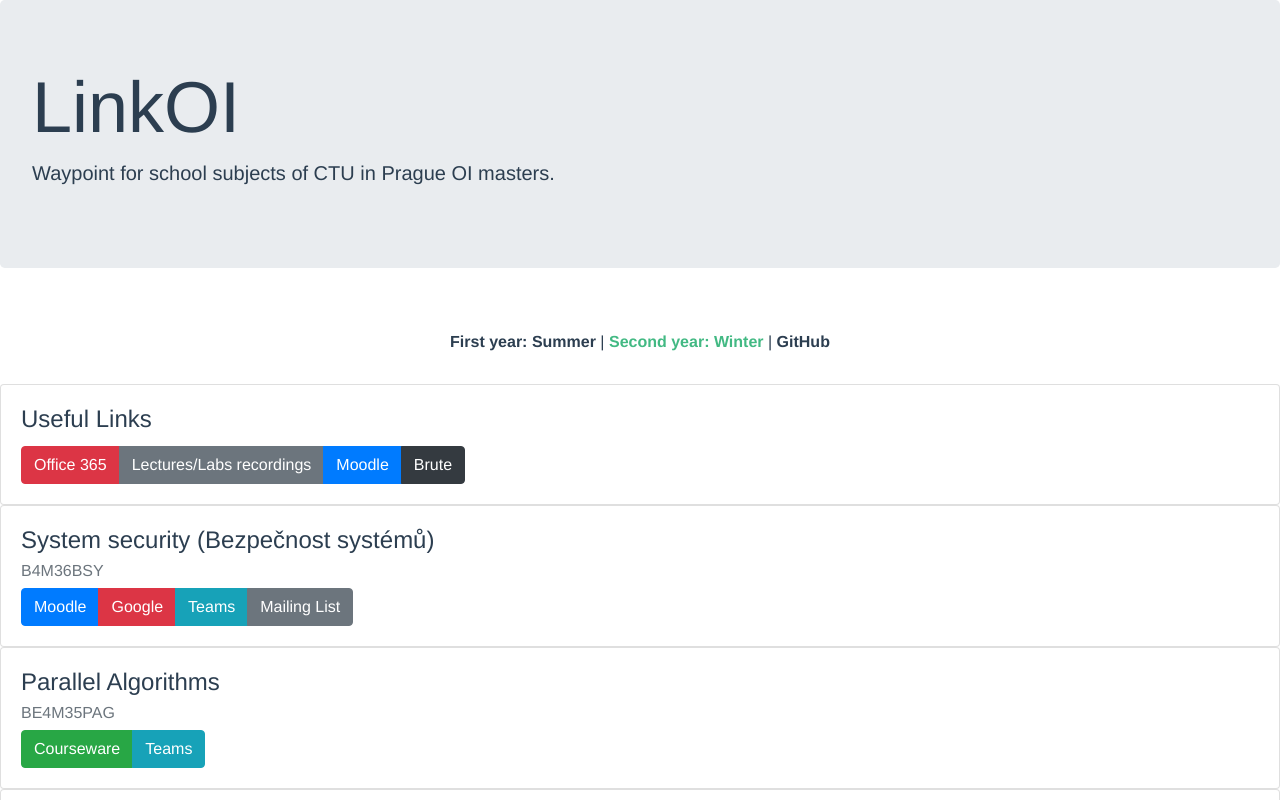
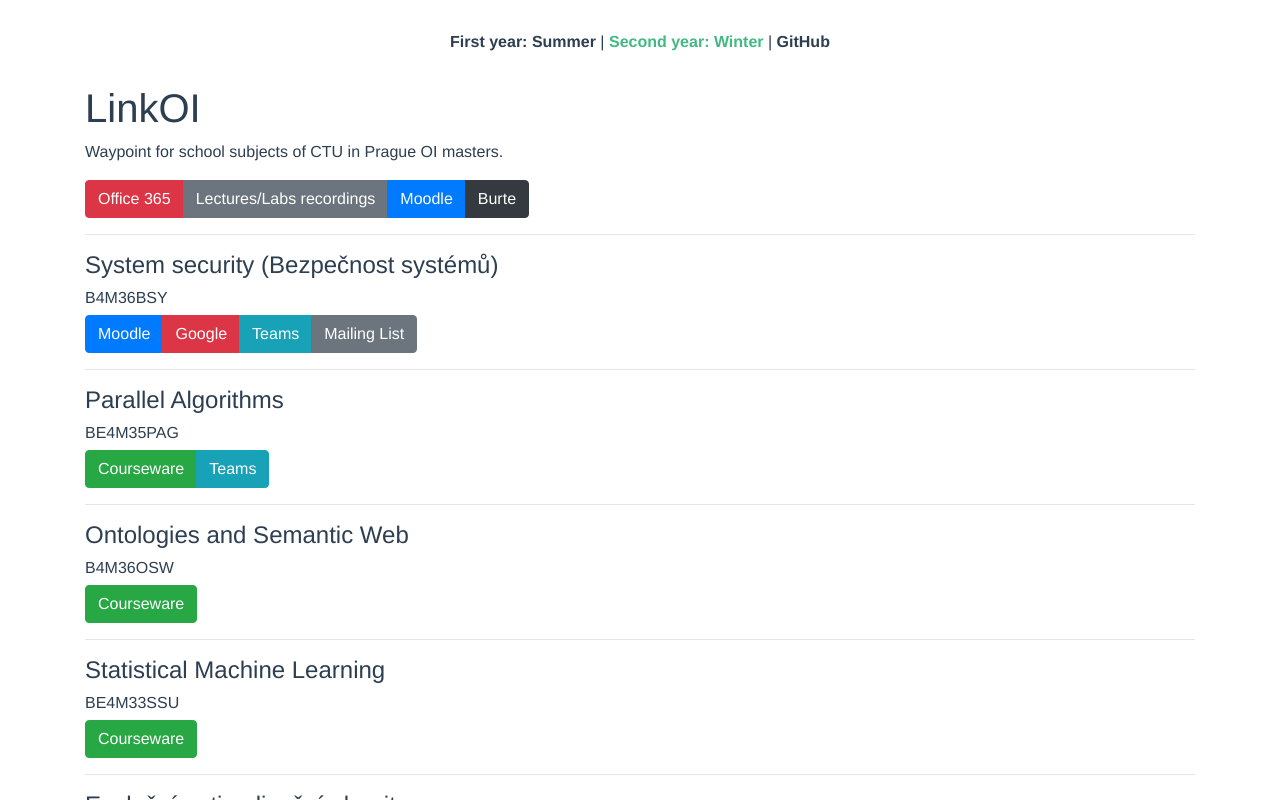
Before and after one commit to skalahonza/linkoi, a Vue app: page /#/second/winter in a window 1280 px wide. Shown: the top 800 px of the page. Built offline with nearby package versions, Linux system fonts and the light colour scheme.

Commit message:
Redesign list of subjects. Make useful links independent.

```diff
--- a/src/App.vue
+++ b/src/App.vue
@@ -1,16 +1,44 @@
 <template>
   <div id="app">
-    <b-jumbotron
-      header="LinkOI"
-      lead="Waypoint for school subjects of CTU in Prague OI masters."
-    >
-    </b-jumbotron>
-    <div id="nav">
-      <router-link to="/first/summer">First year: Summer</router-link> |
-      <router-link to="/second/winter">Second year: Winter</router-link> |
-      <a target="_blank" href="https://github.com/skalahonza/linkoi">GitHub</a>
-    </div>
-    <router-view />
+    <b-container>
+      <div id="nav">
+        <router-link to="/first/summer">First year: Summer</router-link> |
+        <router-link to="/second/winter">Second year: Winter</router-link> |
+        <a target="_blank" href="https://github.com/skalahonza/linkoi"
+          >GitHub</a
+        >
+      </div>
+      <h1>LinkOI</h1>
+      <p>Waypoint for school subjects of CTU in Prague OI masters.</p>
+      <b-button-group>
+        <b-button
+          target="_blank"
+          variant="danger"
+          href="https://office365.cvut.cz"
+          >Office 365</b-button
+        >
+        <b-button
+          target="_blank"
+          variant="secondary"
+          href="https://web.microsoftstream.com/browse?view=group"
+          >Lectures/Labs recordings</b-button
+        >
+        <b-button
+          target="_blank"
+          variant="primary"
+          href="https://moodle.fel.cvut.cz/"
+          >Moodle</b-button
+        >
+        <b-button
+          target="_blank"
+          variant="dark"
+          href="https://cw.felk.cvut.cz/brute/student/"
+          >Burte</b-button
+        >
+      </b-button-group>
+      <hr />
+      <router-view />
+    </b-container>
   </div>
 </template>
 
--- a/src/views/first/Summer.vue
+++ b/src/views/first/Summer.vue
@@ -1,11 +1,12 @@
 <template>
   <div class="home">
-    <b-card
+    <div
       v-for="subject in subjects"
       :key="subject.code"
-      :title="subject.name"
-      :sub-title="subject.code"
+      style="border: none"
     >
+      <h4>{{subject.name}}</h4>
+      <h6>{{subject.code}}</h6>
       <b-button-group>
         <b-button
           v-for="link in subject.links"
@@ -13,9 +14,11 @@
           target="_blank"
           :href="link.address"
           v-bind:variant="linkType(link.name)"
-        >{{link.name}}</b-button>
+          >{{ link.name }}</b-button
+        >
       </b-button-group>
-    </b-card>
+      <hr />
+    </div>
   </div>
 </template>
 
@@ -46,28 +49,6 @@ export default Vue.extend({
   data() {
     return {
       subjects: [
-        {
-          name: "Useful Links",
-          code: "",
-          links: [
-            {
-              name: "Office 365",
-              address: "https://office365.cvut.cz"
-            },
-            {
-              name: "Lectures/Labs recordings",
-              address: "https://web.microsoftstream.com/browse?view=group"
-            },
-            {
-              name: "Moodle",
-              address: "https://moodle.fel.cvut.cz/"
-            },
-            {
-              name: "Brute",
-              address: "https://cw.felk.cvut.cz/brute/student/"
-            }
-          ]
-        },
         {
           name: "Combinatorial Optimization",
           code: "B4M35KO",
--- a/src/views/second/Winter.vue
+++ b/src/views/second/Winter.vue
@@ -1,11 +1,12 @@
 <template>
   <div class="home">
-    <b-card
+    <div
       v-for="subject in subjects"
       :key="subject.code"
-      :title="subject.name"
-      :sub-title="subject.code"
+      style="border: none"
     >
+      <h4>{{subject.name}}</h4>
+      <h6>{{subject.code}}</h6>
       <b-button-group>
         <b-button
           v-for="link in subject.links"
@@ -16,7 +17,8 @@
           >{{ link.name }}</b-button
         >
       </b-button-group>
-    </b-card>
+      <hr />
+    </div>
   </div>
 </template>
 
@@ -48,28 +50,6 @@ export default Vue.extend({
   data() {
     return {
       subjects: [
-        {
-          name: "Useful Links",
-          code: "",
-          links: [
-            {
-              name: "Office 365",
-              address: "https://office365.cvut.cz",
-            },
-            {
-              name: "Lectures/Labs recordings",
-              address: "https://web.microsoftstream.com/browse?view=group",
-            },
-            {
-              name: "Moodle",
-              address: "https://moodle.fel.cvut.cz/",
-            },
-            {
-              name: "Brute",
-              address: "https://cw.felk.cvut.cz/brute/student/",
-            },
-          ],
-        },
         {
           name: "System security (Bezpečnost systémů)",
           code: "B4M36BSY",
```
